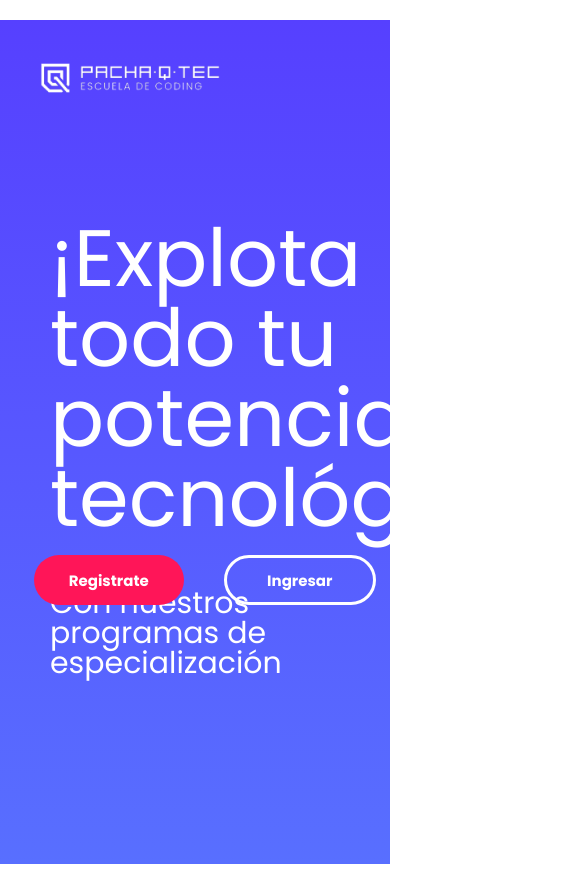
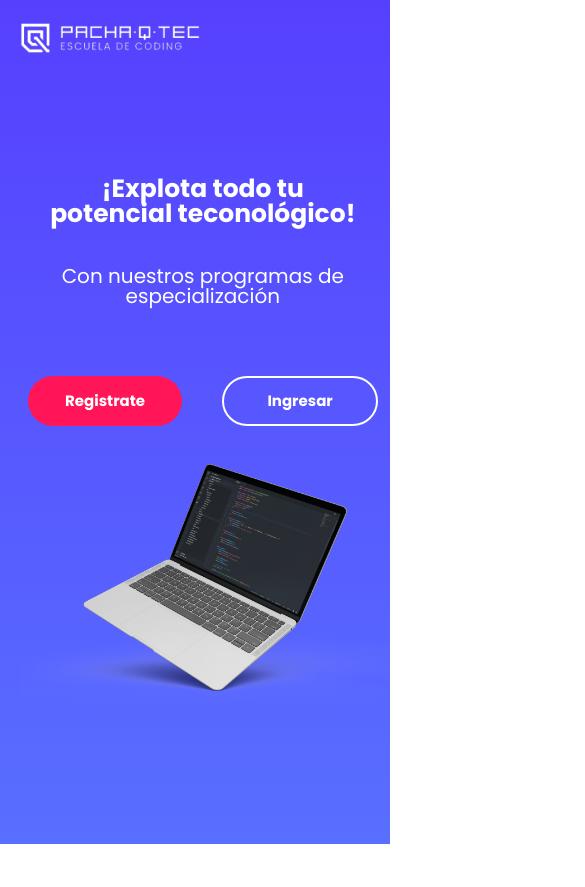
Before and after one commit to Jimena-tm/HackatonFinal, a Vue app: page /landing in a window 390 px wide. Shown: the top 887 px of the page, 585 px wide, since content can reach past the window. After the commit the page ends 844 px from the top, so only its background shows below. Built offline with nearby package versions, Linux system fonts and the light colour scheme.

Commit message:
Con responsive en landing y Register

```diff
--- a/src/components/Header.vue
+++ b/src/components/Header.vue
@@ -20,9 +20,9 @@ export default {
 
 <style lang="scss" scoped>
 .header {
-  // position: fixed;
+  //position: fixed;
   width: 200px;
-  height: 100%;
+  height: 100vh;
   background: #5640ff;
 }
 
--- a/src/components/Nav.vue
+++ b/src/components/Nav.vue
@@ -1,11 +1,29 @@
 <template>
     <nav class="nave">
       <ul>
-        <router-link class="li" to="/">Inicio</router-link>
-        <router-link class="li" to="/messages">Mensajes</router-link>
-        <router-link class="li" to="/account">Mi cuenta</router-link>
+        <router-link class="li" to="/">
+          <div class="item">
+            <img src="@/assets/imagenes/icons/home.png" alt="" />
+            Inicio
+          </div>
+        </router-link>
+        <router-link class="li" to="/messages">
+          <div class="item">
+            <img src="@/assets/imagenes/icons/chat2.png" alt="" />
+            Mensajes
+          </div>
+        </router-link>
+        <router-link class="li" to="/account">
+          <div class="item">
+            <img src="@/assets/imagenes/icons/person2.png" alt="" />
+            Mi cuenta
+          </div>
+        </router-link>
       </ul>
-      <h2>Cerrar sesión</h2>
+      <div class="close">
+        <img src="@/assets/imagenes/icons/close2.png" alt="" />
+        <h2>Cerrar sesión</h2>
+      </div>
     </nav>
 </template>
 
@@ -17,6 +35,7 @@ export default {
 
 
 <style lang="scss" scoped>
+
 ul{
 margin-top: 20px;
 display: flex;
@@ -29,16 +48,26 @@ flex-direction: column;
     font-family: 'Poppins';
     font-size: 1.5rem;
     text-align: center;
-    color: #ffffff;
+    color: #BAB8CC;
     opacity: 1;
     text-decoration: none;
 }
 
 .li:hover {
     background: #8e80ff 0% 0% no-repeat padding-box;
+    color: white;
+}
+.item {
+    display: flex;
+    justify-content: flex-start;
+    align-items: center;
 }
 
-h2{
+.close {
+    display: flex;
+    justify-content: center;
+    align-items: center;
+    padding: 20px;
     font-family: 'Poppins';
     font-size: 1.5rem;
     text-align: center;
@@ -48,4 +77,12 @@ h2{
     margin-top: 400px;
 }
 
+.close:hover {
+    background: #8e80ff 0% 0% no-repeat padding-box;
+}
+
+img {
+  padding-right: 7px;
+}
+
 </style>
--- a/src/views/account/Account.vue
+++ b/src/views/account/Account.vue
@@ -158,24 +158,24 @@ export default {
 
 <style lang="scss" scoped>
 h1{
-  margin-left:220px;
+  margin-left:50px;
   padding-top: 50px;
 }
 h2{
-  margin-left:220px;
+  margin-left:50px;
   margin-top: 30px;
   font-size: 2rem;
 }
 .form {
   margin-top: 20px;
-  margin-left: 250px;
+  margin-left: 50px;
   display: inline-grid;
   grid-template-columns: 500px 500px;
   grid-column-gap: 50px
 }
 .inp1 {
   margin-top: 20px;
-  margin-left: 250px;
-  width: 69%;
+  margin-left: 50px;
+  width: 95%;
 }
 </style>
--- a/src/views/auth/Register.vue
+++ b/src/views/auth/Register.vue
@@ -1,8 +1,13 @@
 <template>
   <div class="view-register">
-    <div class="image">
-      <img src="@/assets/imagenes/manbook.png" alt="" />
+    <div class="logo">
+        <img src="@/assets/imagenes/logotipo.png" alt="">
     </div>
+
+    <div class="contenedor">
+        <div class="fila1">
+          <img src="@/assets/imagenes/manbook.png" alt="" />
+        </div>
     <!-- <section id="logo">
       <img src="@/assets/imagenes/logotipo.png" alt="" />
     </section>
@@ -12,8 +17,9 @@
           <div class="frm">
               <img src="@/assets/imagenes/manbook.png" alt="" />
               <br/> -->
-          <div class="form">
+          <div class="fila2">
             <h1>Registro</h1>
+            <br/>
             <form @submit.prevent="handleSubmit" action="">
               <Input
               @input="(value) => (name = value)"
@@ -78,7 +84,7 @@
          <!--</div>
       </div>
     </section> -->
-
+    </div>
   </div>
 </template>
 
@@ -142,76 +148,93 @@ export default {
 
 <style lang="scss" scoped>
 .view-register {
-  display: flex;
+  height: 100vh;
+}
+
+.contenedor {
+    padding-top: 20px;
+    display: flex;
+    width: 100%;
+    height: 100%;
+    margin: 0;
+}
+img {
+    padding-top: 180px;
+    width: 100%;
+}
+.logo {
+    background: #5640FF;
+}
+.logo img {
+    display: block;
+    padding: 20px;
+    max-width: 200px;
+}
+
+.fila1 {
+    width: 100%;
+    background: #f8f8fa;
+    padding: 20px;
+}
+
+.fila2 {
+    width: 100%;
+    padding: 30px;
+}
+.fila2 h1 {
+    text-align: center;
+    font-weight: 600;
+    letter-spacing: 0px;
+    color: #000425;
+    opacity: 1;
+    padding-bottom: 20px;
+}
+.fila2 p {
+
+    padding-top: 20px;
+    padding: 20px;
+}
+
+.ingreso {
+    display: block;
+    position: relative;
+    width: 300px;
+    height: 40px;
+    top: 30px;
+
+}
+/*
+Input{
+    width: 40%;
+} */
 
 
-  .image {
-    width: 60%;
-  };
-  .form {
-    width: 40%;
-    padding: 40px;
-    align-self: center;
-  }
-  @import url('https://fonts.googleapis.com/css2?family=Poppins:wght@800&display=swap');
-  h1 {
-    font-family: 'Poppins';
-    text-align: center;
-    margin-bottom: 40px;
-  }
+@media screen and (max-width: 768px) {
+    .contenedor {
+        width: 100%;
+        padding-top: 20px;
+        display: block;
+        margin: 10px;
+    }
+    .fila1 {
+        display: none;
+    }
+
+    .fila2 {
+        width: 100%;
+        padding: 0;
+        margin: auto;
+    }
+
+    .fila2 h1 {
+
+        text-align: center;
+    }
+    .ingreso {
+        top: 25px;
+
+    }
 }
 
 
-/* .view-register {
-  height: 100vh;
-}
-
-section {
-    width: 100%;
-    margin-bottom: 20px;
-    box-sizing: border-box;
-}
-
-.contenedor {
-    width: 98%;
-    margin: auto;
-}
-
-#wrap {
-    margin: 50px;
-}
-img {
-    max-width: 100%;
-}
-
-#logo {
-    display: block;
-    padding-left: 20px;
-    background: black;
-}
-.frm img{
-    max-width: 100%;
-}
-.frm {
-    position: relative;
-    display: flex;
-    padding: 20px;
-    top: 0px;
-    left: 0px;
-    width: 1366px;
-    height: 660px;
-}
-
-h1 {
-    position: absolute;
-    margin-left: 950px;
-}
-
-Input {
-  position: absolute;
-  background: white;
-  left: 900px;
-}
- */
-
 </style>
--- a/src/views/landing/Landing.vue
+++ b/src/views/landing/Landing.vue
@@ -1,29 +1,27 @@
 <template>
   <div class="view-landing">
-    <div id="logo">
-      <img src="@/assets/imagenes/logotipo.png" alt="" />
-    </div>
+    <div class="wrapper">
+        <div class="logo">
+            <img src="@/assets/imagenes/logotipo.png"  alt="" />
+        </div>
+        <div class="banner">
+          <div class="text-main">
+            <h1>
+                ¡Explota todo tu<br />
+                potencial teconológico!
+            </h1>
 
-    <div class="caption">
-      <div class="contenedor">
-        <h1>¡Explota todo tu <br> potencial tecnológico!</h1>
-        <h3>Con nuestros programas de especialización</h3>
+            <h3>Con nuestros programas de especialización</h3>
+          </div>
+            <div class="laptop">
+              <img src="@/assets/imagenes/laptop-small.png"  alt="" />
+            </div>
+            <div class="botones">
+              <Button v-on:onclick="register" type="primary">Registrate</Button>
+              <Button v-on:onclick="sigin" type="ghost">Ingresar</Button>
+            </div>
+        </div>
       </div>
-    </div>
-
-    <section class="botones">
-        <div class="contenedor">
-          <div class="btn" >
-            <Button v-on:onclick="register" type="primary">Registrate</Button>
-            <Button v-on:onclick="sigin" type="ghost">Ingresar</Button>
-          </div>
-
-          <div class="laptop">
-            <img src="@/assets/imagenes/laptop-small.png" alt="">
-          </div>
-
-        </div>
-    </section>
   </div>
 </template>
 
@@ -49,140 +47,129 @@ export default {
 </script>
 
 <style lang="scss" scoped>
-
 .view-landing {
-background: transparent linear-gradient(180deg, #5640ff 0%, #586fff 100%) 0%
-        0% no-repeat padding-box;
-    height: 100vh;
-    max-width: 100%;
+  height: 100vh;
+  background: #5640ff;
 }
 
-section {
-    width: 100%;
-    margin-bottom: 20px;
-    box-sizing: border-box;
-}
-
-.contenedor {
-    width: 98%;
-    margin: auto;
+.wrapper {
+  width: 100%;
+  height: 100vh;
+  position: relative;
+  background: transparent linear-gradient(180deg, #5640ff 0%, #586fff 100%) 0%
+        0% no-repeat padding-box;
 }
 
 img {
-    margin-top: 40px;
-    max-width: 100%;
+  max-width: 100%;
 }
 
-#logo {
-    display: block;
-    max-width: 200px;
-    margin: 20px;
-    padding-left: 20px;
+/*LOGOOOO*/
+.wrapper .logo img {
+  display: block;
+  width: 200px;
+  padding-top: 20px;
+  padding-left: 20px;
 }
 
-.caption {
-    width: 100%;
-    margin: 10px;
+/*TEXTO PRINCIPAL*/
+.text-main {
+    display: block;
     position: relative;
-    height: 40vh;
+    top: 120px;
+    left: 2%
 }
 
-.caption .contenedor {
-    display: block;
-    position: absolute;
-    top: 80px;
+.text-main h1 {
+    font-family: 'Poppins';
+    font-weight: 600;
+    color: #ffff;
+    font-size: 70px;
     left: 0;
-    margin: 20px;
-    padding-left: 20px;
 }
 
-@import url('https://fonts.googleapis.com/css2?family=Poppins:wght@800&display=swap');
-.caption .contenedor h1 {
-    font-family: 'Poppins';
-    text-align: left;
-    font-size: 80px;
-    letter-spacing: 0px;
-    color: #ffffff;
-    opacity: 1;
+.text-main h3 {
+    color: #ffff;
+    font-size: 20px;
+    left: 0;
+    padding-top: 40px;
 }
-
-.caption .contenedor h3 {
-    font-family: 'Poppins';
-    font-weight: 50;
-    padding-top: 50px;
-    text-align: left;
-    font-size: 30px;
-    letter-spacing: 0px;
-    color: #ffffff;
-    opacity: 1;
-}
-
-/*BOTONES LANDING*/
-.botones {
-    height: 50vh;
-    width: 100%;
-    margin: 10px;
+/*SECTION LAPTOP Y BTN*/
+.banner {
+    display: block;
     position: relative;
 }
 
-.botones .contenedor .btn {
+.laptop img {
+    width: 50%;
+    position: absolute;
+    left: 750px;
+    right: 0;
+    top: 25%;
+}
+.botones {
+    width: 50%;
     display: flex;
+    position: relative;
+    top: 170px;
+    left: 2%;
+}
+.botones Button:nth-child(odd) {
+    text-align: center;
+    line-height: 45px;
+    margin: 20px;
+    width: 200px;
+    height: 50px;
+    background: #ff1558 0% 0% no-repeat padding-box;
+    border-radius: 25px;
+    opacity: 1;
+    text-decoration: none;
+    color: #ffffff;
 }
 
-.botones .contenedor .btn Button {
-    margin-right: 100px;
+.botones Button:nth-child(even) {
+    text-align: center;
+    line-height: 45px;
+    margin: 20px;
+    width: 200px;
+    height: 50px;
+    background: transparent 0% 0% no-repeat padding-box;
+    border-radius: 25px;
+    opacity: 1;
+    text-decoration: none;
+    color: #ffffff;
+    border: 2px solid #ffff;
 }
 
-.botones .contenedor .btn Button:nth-child(odd) {
-    margin: 20px;
-    margin-top: 90px;
-    text-align: center;
-    //line-height: 45px;
-    /* width: 300px;
-    height: 50px; */
-    //background: #ff1558 0% 0% no-repeat padding-box;
-    /* border-radius: 25px;
-    opacity: 1;
-    text-decoration: none; */
-    //color: #ffffff;
+.botones Button:hover {
+    background: #ff1558 0% 0% no-repeat padding-box;
 }
 
-.botones .contenedor .btn Button:nth-child(even) {
-    margin: 20px;
-    margin-top: 90px;
-    text-align: center;
-    //line-height: 45px;
-    /* width: 300px;
-    height: 50px; */
-    //background: transparent 0% 0% no-repeat padding-box;
-    /* border-radius: 25px;
-    opacity: 1;
-    text-decoration: none; */
-    //color: #ffffff;
-    //border: 3px solid #ffffff;
+/*responsive*/
+
+@media screen and (max-width: 768px) {
+    .logo img {
+        max-width: 100%;
+    }
+
+    .text-main h1,
+    h3 {
+        font-size: 2.5rem;
+        text-align: center;
+    }
+
+    .botones {
+        width: 100%;
+        display: flex;
+        justify-content: center;
+        align-items: center;
+    }
+
+    .laptop img {
+        width: 200%;
+        left: 5%;
+        display: block;
+        top: 180%;
+    }
 }
-
-.botones .contenedor .btn Button:nth-child(odd):hover {
-  background: #ff1557c2 0% 0% no-repeat padding-box;
-}
-
-.botones .contenedor .btn Button:nth-child(even):hover {
-    background: #ffffff 0% 0% no-repeat padding-box;
-    color: #5640ff;
-}
-
-/*IMAGEN LAPTOP*/
-.laptop {
-    max-width: 100%;
-    position: absolute;
-    bottom: 190px;
-    left: 850px;
-    width: 698px;
-    height: 465px;
-}
-
-@media (max-width: 768px) {
-}
-
-
 </style>
```
Also changed, not shown: api/db.json (+26 -2 lines).
